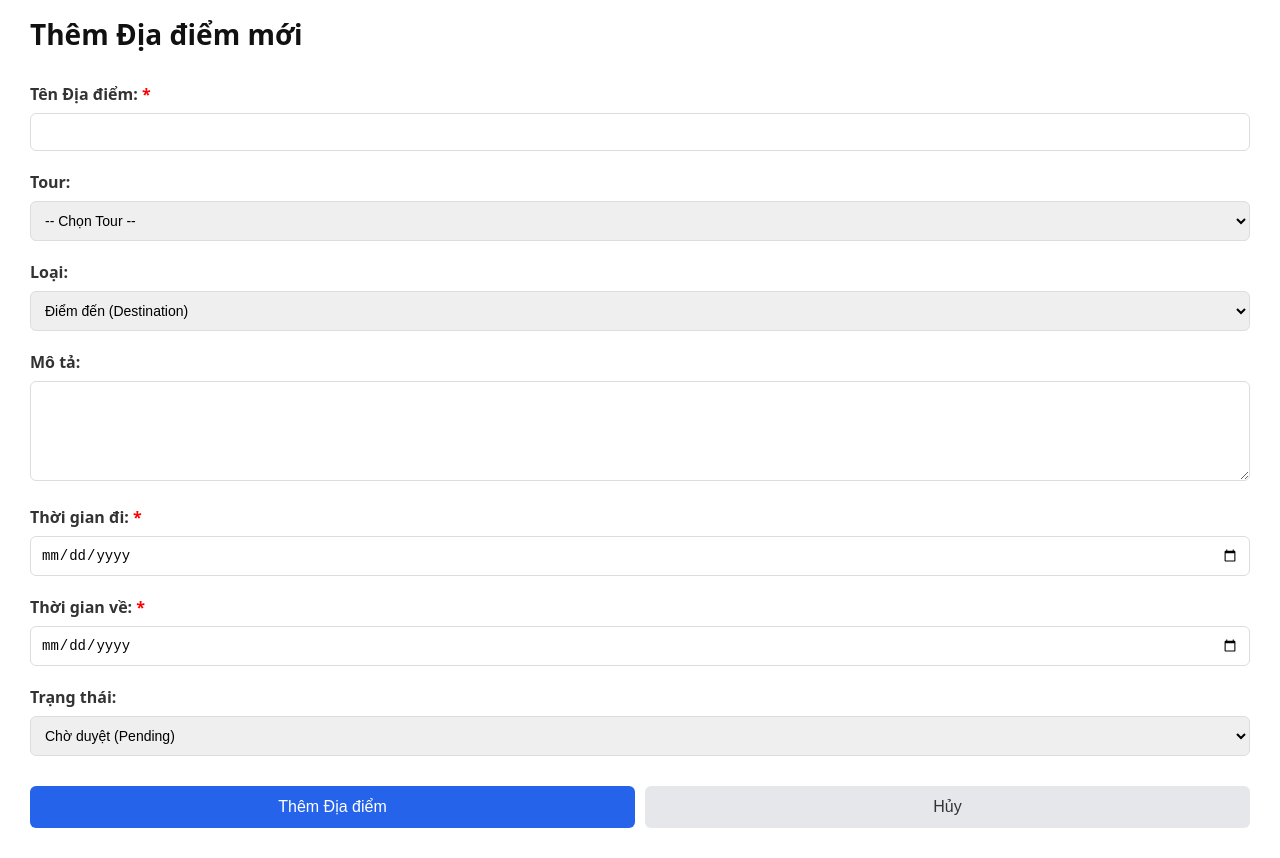
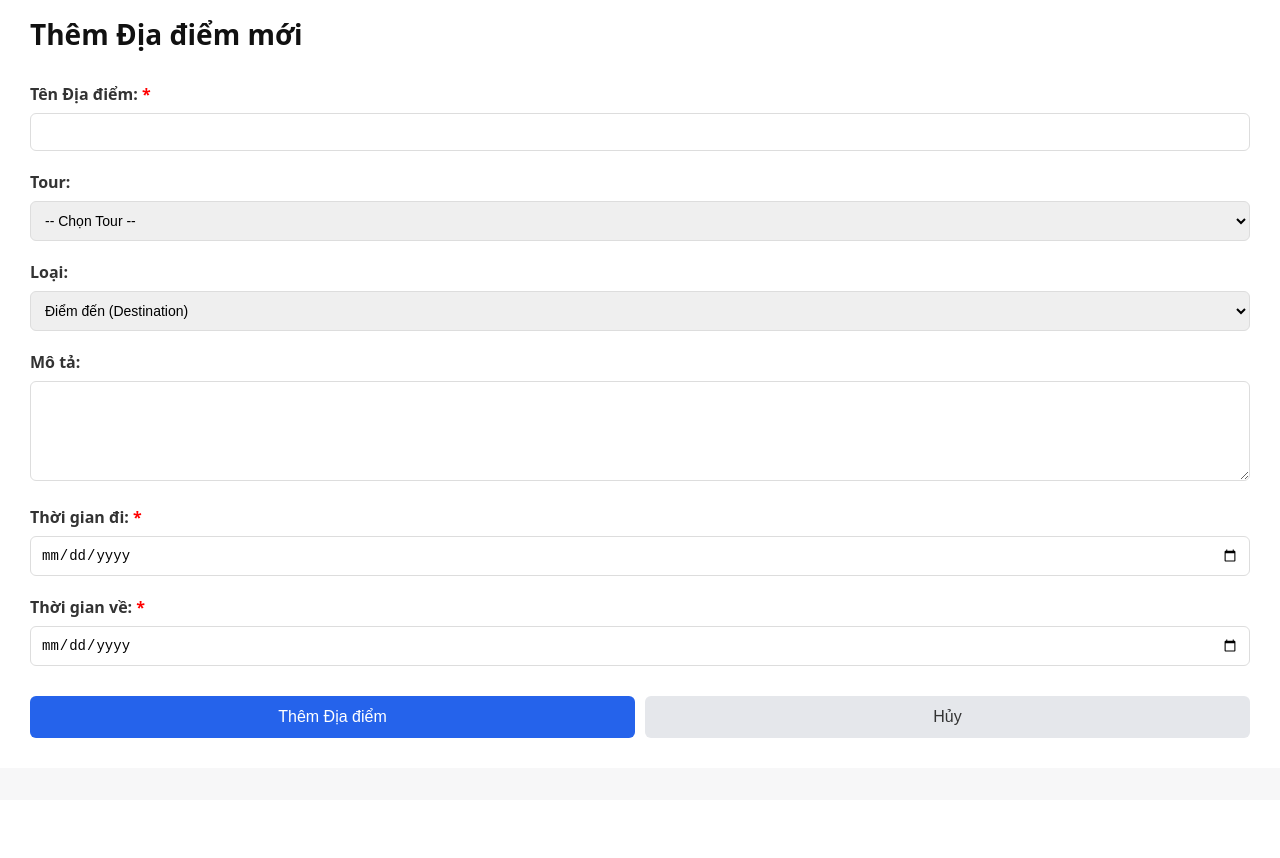
Before and after one commit to longhoangzzz06-glitch/Nhom3-DRAGON-WD20306, a PHP site: page /duanmau/views/tours/them_DiaDiem.php in a window 1280 px wide. After the commit the page ends 800 px from the top, so only its background shows below. Run offline with PHP 8.4, Linux system fonts and the light colour scheme; the template is opened without the code that fills it, so the values that code supplies are empty.

Commit message:
sua trang thai dia diem

```diff
--- a/views/tours/danhsach_DiaDiem.php
+++ b/views/tours/danhsach_DiaDiem.php
@@ -98,7 +98,7 @@
 
     function getTrangThaiLabel(status) {
         const map = {
-            'pending': 'Chờ duyệt',
+            'pending': 'Chưa Hoàn Thành',
             'active': 'Hoạt động',
             'completed': 'Hoàn thành'
         };
--- a/views/tours/them_DiaDiem.php
+++ b/views/tours/them_DiaDiem.php
@@ -62,16 +62,6 @@
                     </div>
 
                     <!-- Thứ tự sẽ được tự động tính toán -->
-
-                    <div class="form-group">
-                        <label for="trangThai">Trạng thái:</label>
-                        <select id="trangThai" name="trangThai">
-                            <option value="pending">Chờ duyệt (Pending)</option>
-                            <option value="active">Hoạt động (Active)</option>
-                            <option value="completed">Hoàn thành (Completed)</option>
-                        </select>
-                    </div>
-
                     <div class="button-group">
                         <button type="submit" class="btn-submit">Thêm Địa điểm</button>
                         <button type="button" class="btn-cancel" onclick="window.location.href='index.php?act=quan-ly-dia-diem'">Hủy</button>
```
Also changed, not shown: views/tours/capnhat_DiaDiem.php (+0 -9 lines).
